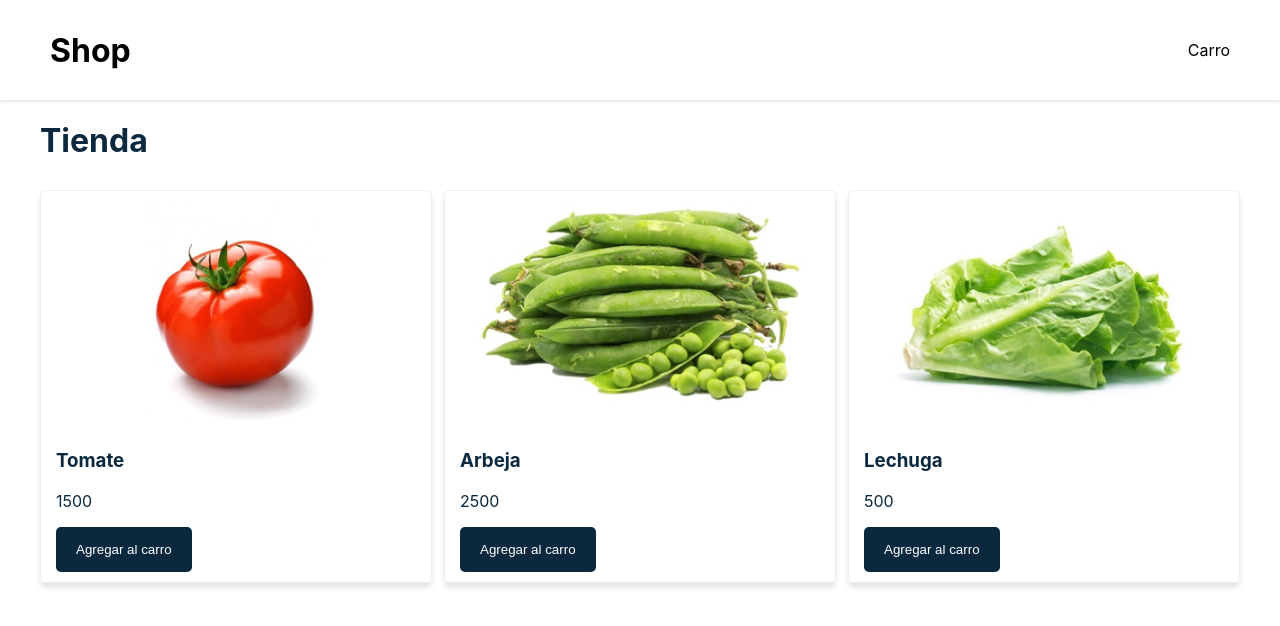
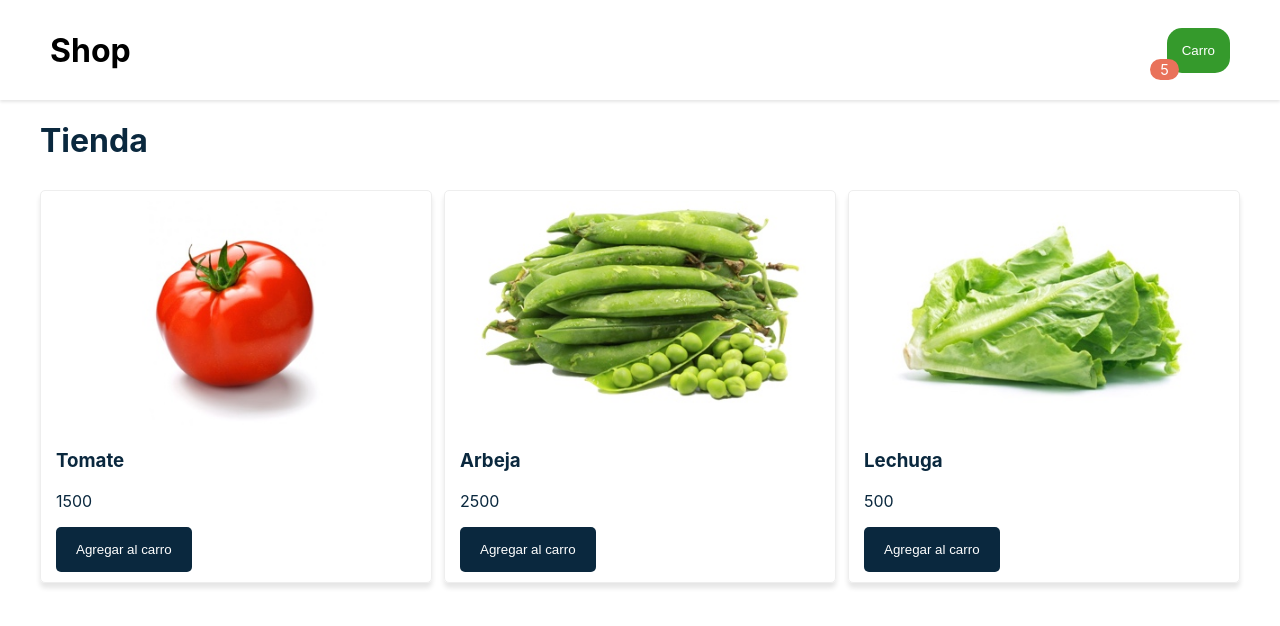
Before and after one commit to PanchoReview/react-carrito, a React (Create React App) app: page / in a window 1280 px wide. Shown: the top 626 px of the page. Built offline with nearby package versions, Linux system fonts and the light colour scheme.

Commit message:
Added Carro and BubbleAlert components
Signed-off-by: Francisco Astorga <fastorga@nimok.com>

```diff
--- /dev/null
+++ b/src/components/BubbleAlert.js
@@ -0,0 +1,29 @@
+import { Component } from "react";
+
+const styles = {
+    bubbleAlert: {
+        backgroundColor: '#E9725A',
+        borderRadius: '15px',
+        color: '#fff',
+        padding: '2px 10px',
+        fontSize: '0.9rem',
+        width: '20px'
+    }
+}
+
+export default class BubbleAlert extends Component {
+    getNumber(n) {
+        if (!n) {return ''}
+
+        return n > 9? '9+': n
+    }
+
+    render() {
+        const { value } = this.props
+        return(
+            <span style={styles.bubbleAlert}>
+                {this.getNumber(value)}
+            </span>
+        )
+    }
+}
--- /dev/null
+++ b/src/components/Carro.js
@@ -0,0 +1,34 @@
+import { Component } from "react";
+import BubbleAlert from "./BubbleAlert";
+
+const styles = {
+    carro: {
+        backgroundColor: '#359A2C',
+        color: '#fff',
+        border: 'none',
+        padding: '15px',
+        borderRadius: '15px',
+        cursor: 'pointer'
+    },
+    bubble: {
+        position: 'relative',
+        left: 12,
+        top: 20
+    }
+}
+
+export default class Carro extends Component {
+    render() {
+        return(
+            <div>
+                <span style={styles.bubble}>
+                    <BubbleAlert value={5} />
+                </span>
+                <button style={styles.carro}>
+                    Carro
+                </button>
+
+            </div>
+        )
+    }
+}
--- a/src/components/Navbar.js
+++ b/src/components/Navbar.js
@@ -1,4 +1,5 @@
 import { Component } from "react";
+import Carro from "./Carro";
 import Logo from "./Logo";
 
 const styles = {
@@ -19,7 +20,7 @@
         return(
             <nav style={styles.navbar}>
                 <Logo />
-                <p>Carro</p>
+                <Carro />
             </nav>
         )
     }
```
